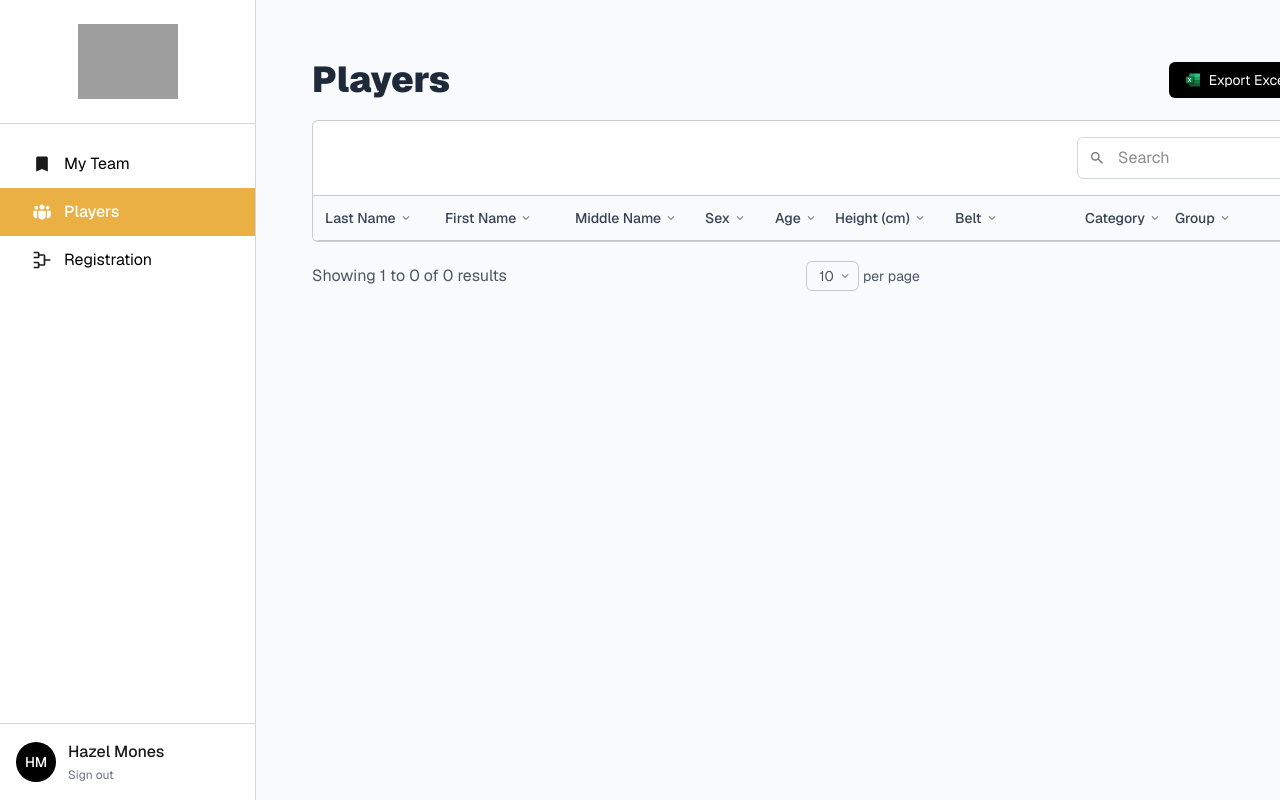
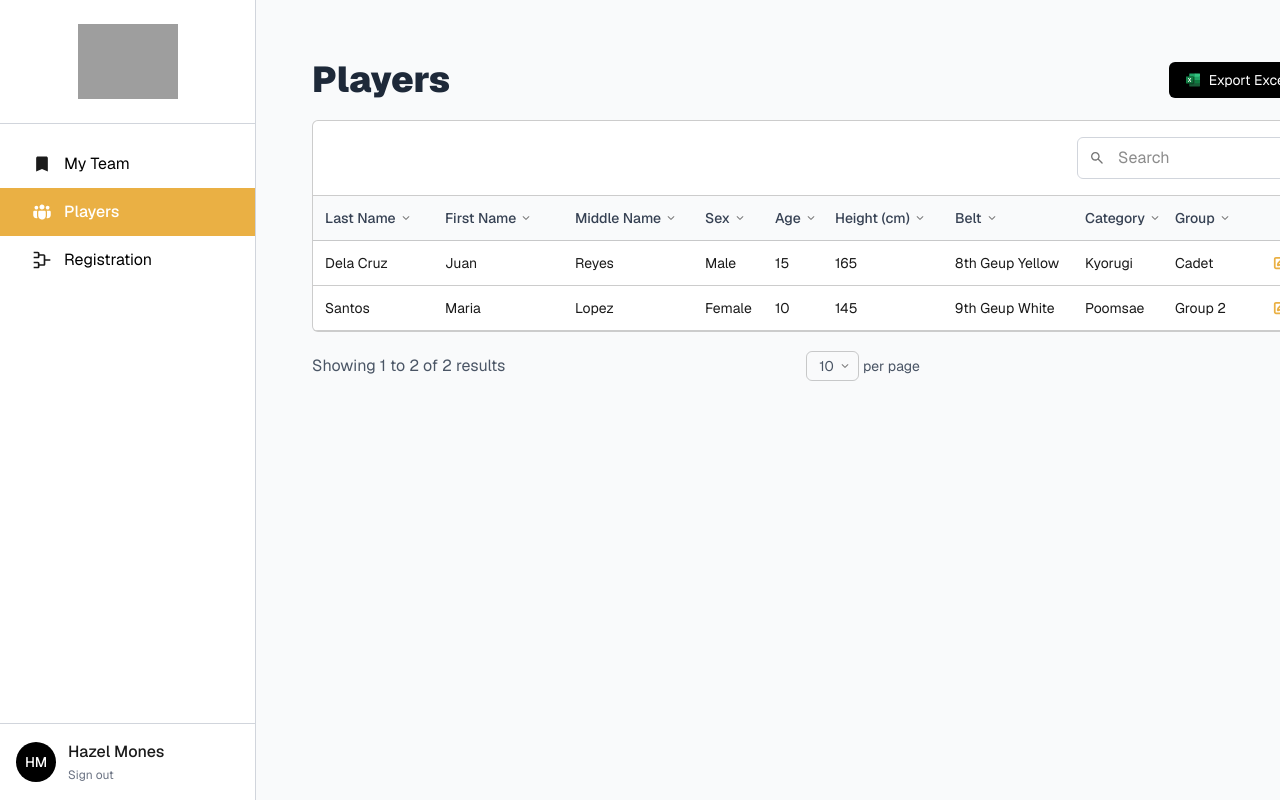
Before and after one commit to rvcarcueva2/pti-web, a Next.js app in the folder web/: page /user-dashboard/players in a window 1280 px wide. Shown: the top 800 px of the page. Built offline with nearby package versions, Linux system fonts and the light colour scheme; grey boxes are pictures that could not be loaded.

Commit message:
modified players page

```diff
--- a/web/app/user-dashboard/players/page.tsx
+++ b/web/app/user-dashboard/players/page.tsx
@@ -107,6 +107,34 @@ export default function PlayersPage() {
       setNewPlayer((prev) => ({ ...prev, group }));
     }
   }, [newPlayer.age, newPlayer.category]);
+
+  useEffect(() => {
+    // Sample players added on mount
+    setPlayers([
+      {
+        lastName: 'Dela Cruz',
+        firstName: 'Juan',
+        middleName: 'Reyes',
+        sex: 'Male',
+        age: '15',
+        height: '165',
+        belt: '8th Geup Yellow',
+        category: 'Kyorugi',
+        group: 'Cadet',
+      },
+      {
+        lastName: 'Santos',
+        firstName: 'Maria',
+        middleName: 'Lopez',
+        sex: 'Female',
+        age: '10',
+        height: '145',
+        belt: '9th Geup White',
+        category: 'Poomsae',
+        group: 'Group 2',
+      },
+    ]);
+  }, []);
 
   let filteredPlayers = players.filter((player) => {
     const playerValues = Object.values(player).join(' ').toLowerCase();
```
